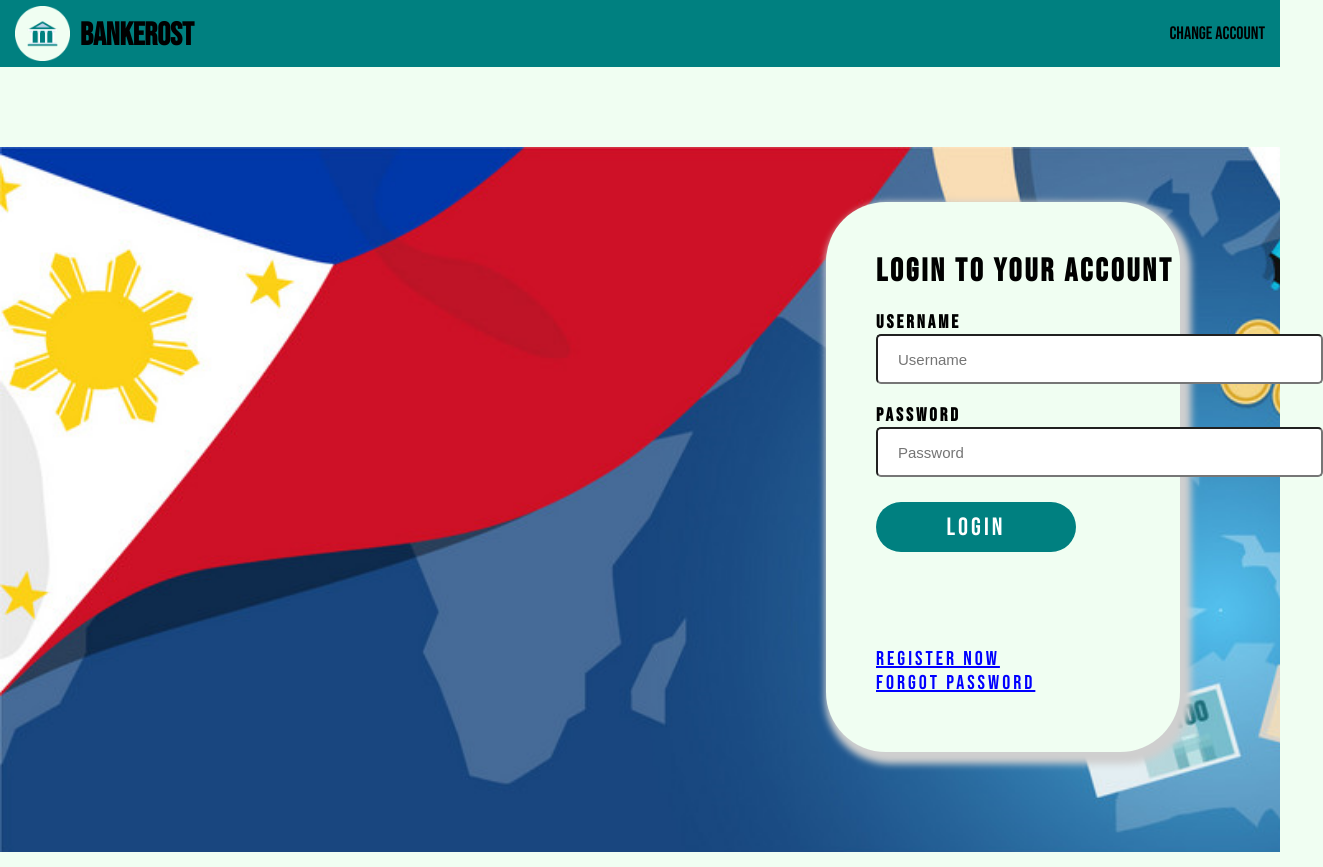
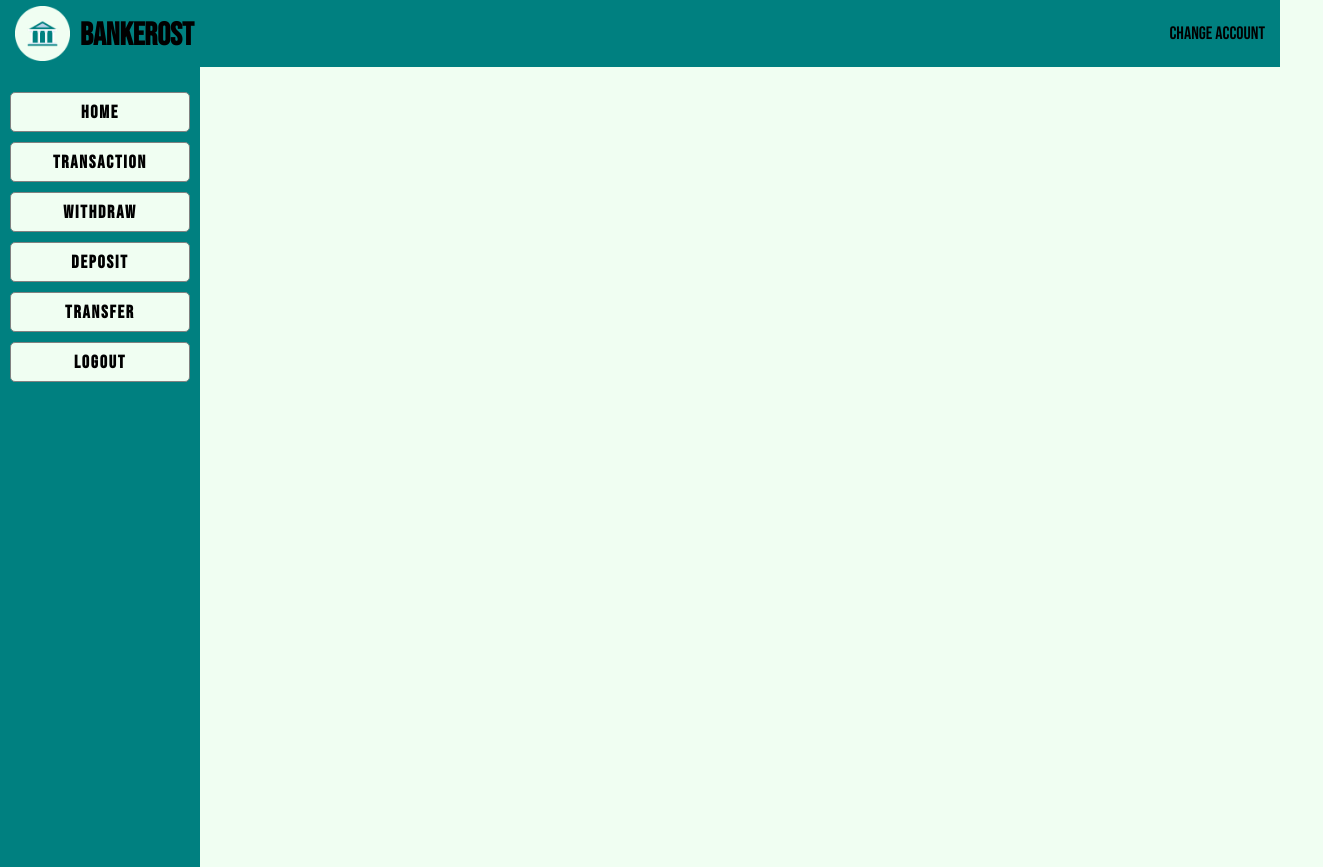
Before and after one commit to kzldlgr/kcd-banking-app, a React (Create React App) app: page /Bankerfrostmain in a window 1280 px wide. Shown: the whole page, 1323 px wide, since content can reach past the window. Built offline with nearby package versions, Linux system fonts and the light colour scheme.

Commit message:
add Routes

```diff
--- a/src/App.js
+++ b/src/App.js
@@ -1,12 +1,28 @@
 import React from "react";
+import { Routes, Route } from 'react-router-dom';
 import Body from "./components/Body/body";
 import Head from "./components/Head/Header"
 import Login from "./components/LoginPage/Login"
+import Home from './components/Body/Pages/Home';
+import Deposit from './components/Body/Pages/Deposit';
+import Transaction from './components/Body/Pages/Transaction';
+import Withdraw from './components/Body/Pages/Withdraw';
+import Transfer from './components/Body/Pages/Transfer';
+
 function App() {
   return (
     <>
     <Head />
-    <Login />
+    <Routes>
+      <Route path='/Login' element={<Login/>}/>
+      <Route path='/Bankerfrostmain' element={<Body/>}>
+        <Route path='Home' element={<Home/>}/>
+        <Route path='Transaction' element={<Transaction/>}/>
+        <Route path='Withdraw' element={<Withdraw/>}/>
+        <Route path='Deposit' element={<Deposit/>}/>
+        <Route path='Transfer' element={<Transfer/>}/>
+      </Route>
+    </Routes>
     </>
   );
 }
--- a/src/components/LoginPage/Login.css
+++ b/src/components/LoginPage/Login.css
@@ -13,24 +13,25 @@
     padding-bottom: 50px;
     background-image: url(/src/assets/images/banner2.png);
     background-size: cover;
+    user-select: none;
 }
 
-
-
 .sub-main {
+    display: flex;
+    justify-content: center;
     font-family: 'Bebas';
     letter-spacing: 3px;
+    height: 550px;
+    width: 500px;
+    box-shadow: 5px 6px 7px 6px rgb(207, 207, 207);
+    border-radius: 60px;
+    background-color: #f0fef2;
+}
+.login-form{
     display: flex;
-    justify-content: left;
-    height: 550px;
-    width: 30%;
-    box-shadow: 5px 6px 7px 6px rgb(207, 207, 207);
-    padding-top: 50px;
-    margin-top: 5px;
-    margin-bottom: 50px;
-    border-radius: 60px;
-    padding-left: 50px;
-    background-color: #f0fef2;
+    flex-direction: column;
+    gap: 10px;
+    margin: auto;
 }
 
 .imgs {
@@ -43,14 +44,6 @@
     width: 65%;
 }
 
-
-  input{
-      width: 150%;
-      height: 50px;
-      border-radius: 5px;
-      background-color: #fff;
-  }
-
 .email{
     height: 25px;
     width: 25px;
@@ -61,24 +54,20 @@
 .name{
     padding-left: 20px;
     font-size: 15px;
+    width: 350px;
+    height: 50px;
+    border-radius: 5px;
+    background-color: #fff;
 }
 
-  .first-input{
-    padding-top: 20px;
-  }
-
-  .second-input{
-      padding-top: 20px;
-  }
-
-  .third-input{
-    padding-top: 50px;
-  }
-
-  button{
+.loginbtn{
+    display: flex;
+    justify-content: center;
+    align-items: center;
+    align-self: center;
     width: 200px;
     height: 50px;
-      border-radius: 60px;
+    border-radius: 50px;
     background-color: teal;
     color: white;
     font-size: 25px;
@@ -86,20 +75,14 @@
     font-family: 'bebas';
     letter-spacing: 3px;
     opacity: 1;
-  }
-
-  .login-button{
-      padding-top: 25px;
+    text-decoration: none;
 }
 
 .link{
+    display: flex;
+    flex-direction: column;
     font-size: 20px;
     font-weight: 400;
     letter-spacing: 3px;
     margin-top: 15%;
 }
-
-   a{
-       color: blue;
-       display: flex;
-   }
--- a/src/components/LoginPage/Login.js
+++ b/src/components/LoginPage/Login.js
@@ -1,17 +1,17 @@
-import React, { useRef } from 'react'
+import React, { useRef } from 'react';
 import usersData from '../usersData';
+import { Link } from 'react-router-dom';
 import "./Login.css"
 
 function Login() {
 
-localStorage.setItem('users', JSON.stringify(usersData))
+  localStorage.setItem('users', JSON.stringify(usersData))
 
 
   const email = useRef();
   const password = useRef();
 
   function handleClickLogin(e) {
-
 
 
 
@@ -43,8 +43,8 @@ localStorage.setItem('users', JSON.stringify(usersData))
                       <label></label>
                     </div>
 
-                    <div className="login-button">
-                      <button onClick={handleClickLogin}>Login</button>
+                    <div className='loginbtn'>
+                      <Link to='/Bankerfrostmain'>Login</Link>
                     </div>
 
                     <div className="third-input">
--- /dev/null
+++ b/src/components/body/Pages/Transfer.js
@@ -0,0 +1,3 @@
+export default function Transfer() {
+    return <div className='pages'><h1>Transfer</h1></div>
+}
--- a/src/components/body/Sidebar/Navbar/navbar.js
+++ b/src/components/body/Sidebar/Navbar/navbar.js
@@ -5,11 +5,12 @@ import './navbar.css';
 export default function navbar() {
   return (
     <div className='navbar'>
-        <Buttons text='Home' path='/Home'/>
-        <Buttons text='Transaction' path='/Transaction'/>
-        <Buttons text='Withdraw' path='/Withdraw'/>
-        <Buttons text='Deposit' path='/Deposit'/>
-        <Buttons text='Logout'/>
+        <Buttons text='Home' path='/Bankerfrostmain/Home'/>
+        <Buttons text='Transaction' path='/Bankerfrostmain/Transaction'/>
+        <Buttons text='Withdraw' path='/Bankerfrostmain/Withdraw'/>
+        <Buttons text='Deposit' path='/Bankerfrostmain/Deposit'/>
+        <Buttons text='Transfer' path='/Bankerfrostmain/Transfer'/>
+        <Buttons text='Logout' path='/Login'/>
     </div>
   )
 }
--- a/src/components/body/body.js
+++ b/src/components/body/body.js
@@ -1,10 +1,6 @@
 import React from 'react';
-import { Routes, Route } from 'react-router-dom';
+import {Outlet } from 'react-router-dom';
 import Sidebar from './Sidebar/sidebar';
-import Home from './Pages/Home';
-import Deposit from './Pages/Deposit';
-import Transaction from './Pages/Transaction';
-import Withdraw from './Pages/Withdraw';
 import './body.css'
 
 export default function body() {
@@ -12,12 +8,7 @@ export default function body() {
   return (
     <div className='mainbody'>
         <Sidebar/>
-        <Routes>
-          <Route path='/Home' element={<Home/>}/>
-          <Route path='/Transaction' element={<Transaction/>}/>
-          <Route path='/Withdraw' element={<Withdraw/>}/>
-          <Route path='/Deposit' element={<Deposit/>}/>
-        </Routes>
+        <Outlet/>
     </div>
   )
 }
```
Lines whose indentation alone changed are shown as unchanged.
